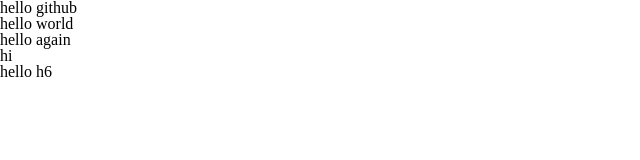
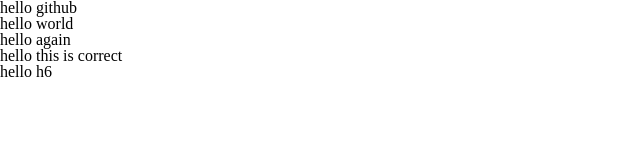
Before and after one commit to helenimerlishvili/lecture4_group2, a plain HTML site: page index.html in a window 1280 px wide. Shown: the whole page, without its empty margins (0-640 px from the left). Drawn offline with Linux system fonts and the light colour scheme.

Commit message:
update h4 index

```diff
--- a/index.html
+++ b/index.html
@@ -10,7 +10,7 @@
 		<h1>hello github</h1>
 		<h2>hello world</h2>
 		<h3>hello again</h3>
-		<h4>hi</h4>
+		<h4>hello this is correct</h4>
 
 
 
```
